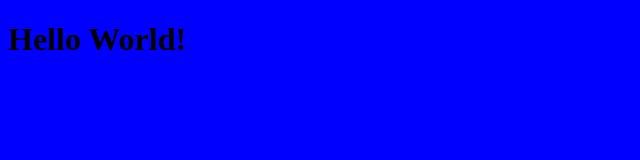
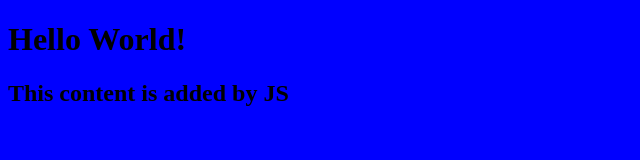
Before and after one commit to hamisa-rizgallah/example-repo, a plain HTML site: page index.html in a window 1280 px wide. Shown: the whole page, without its empty margins (0-640 px from the left). Drawn offline with Linux system fonts and the light colour scheme.

Commit message:
added js and commected to html

```diff
--- a/index.html
+++ b/index.html
@@ -6,5 +6,6 @@
     </head>
     <body>
         <h1>Hello World!</h1>
+        <script src="./script.js"></script>
     </body>
 </html>
--- /dev/null
+++ b/script.js
@@ -0,0 +1,3 @@
+const h2 = document.createElement("h2");
+h2.textContent = "This content is added by JS";
+document.querySelector("body").appendChild(h2);
```
